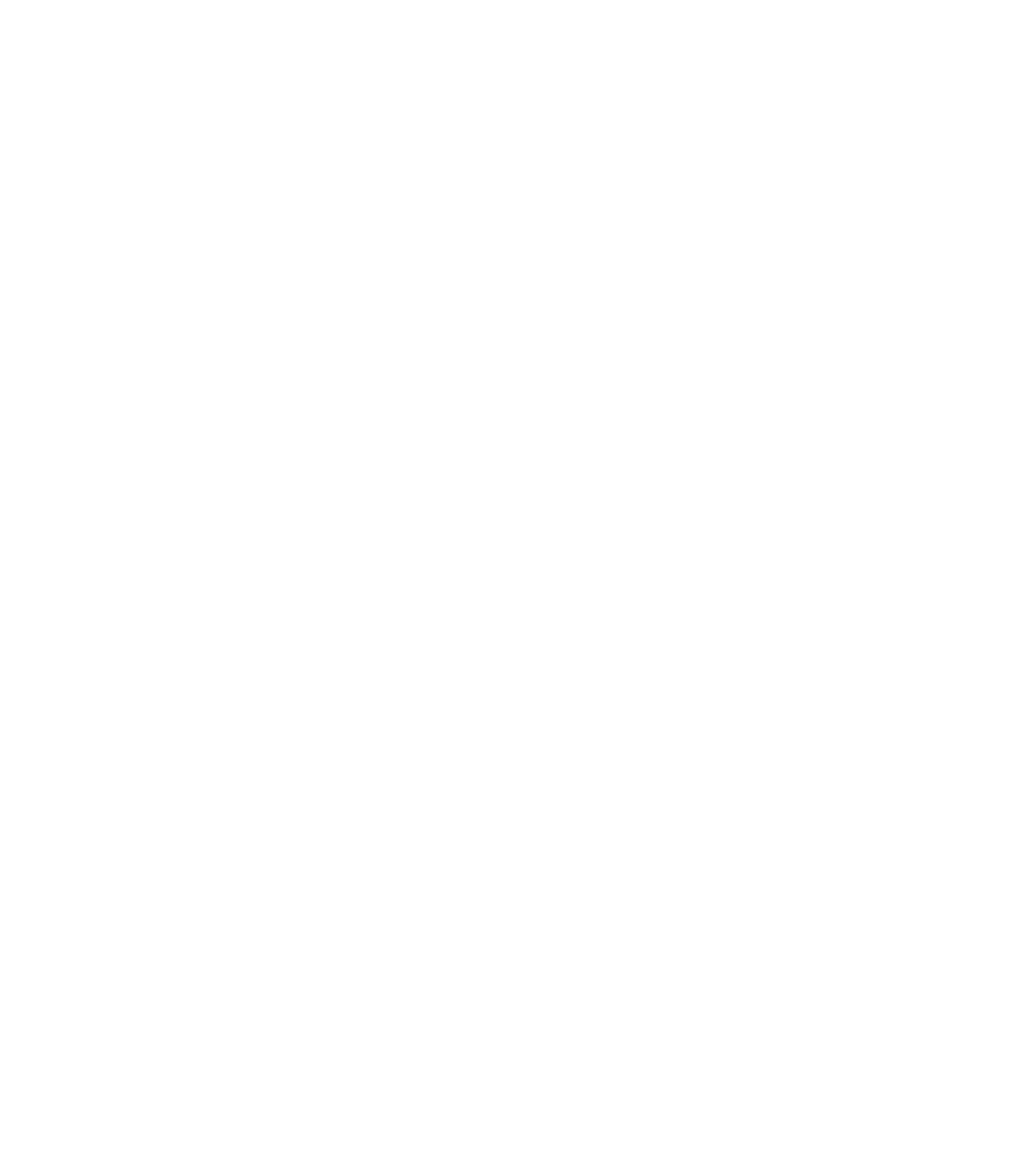
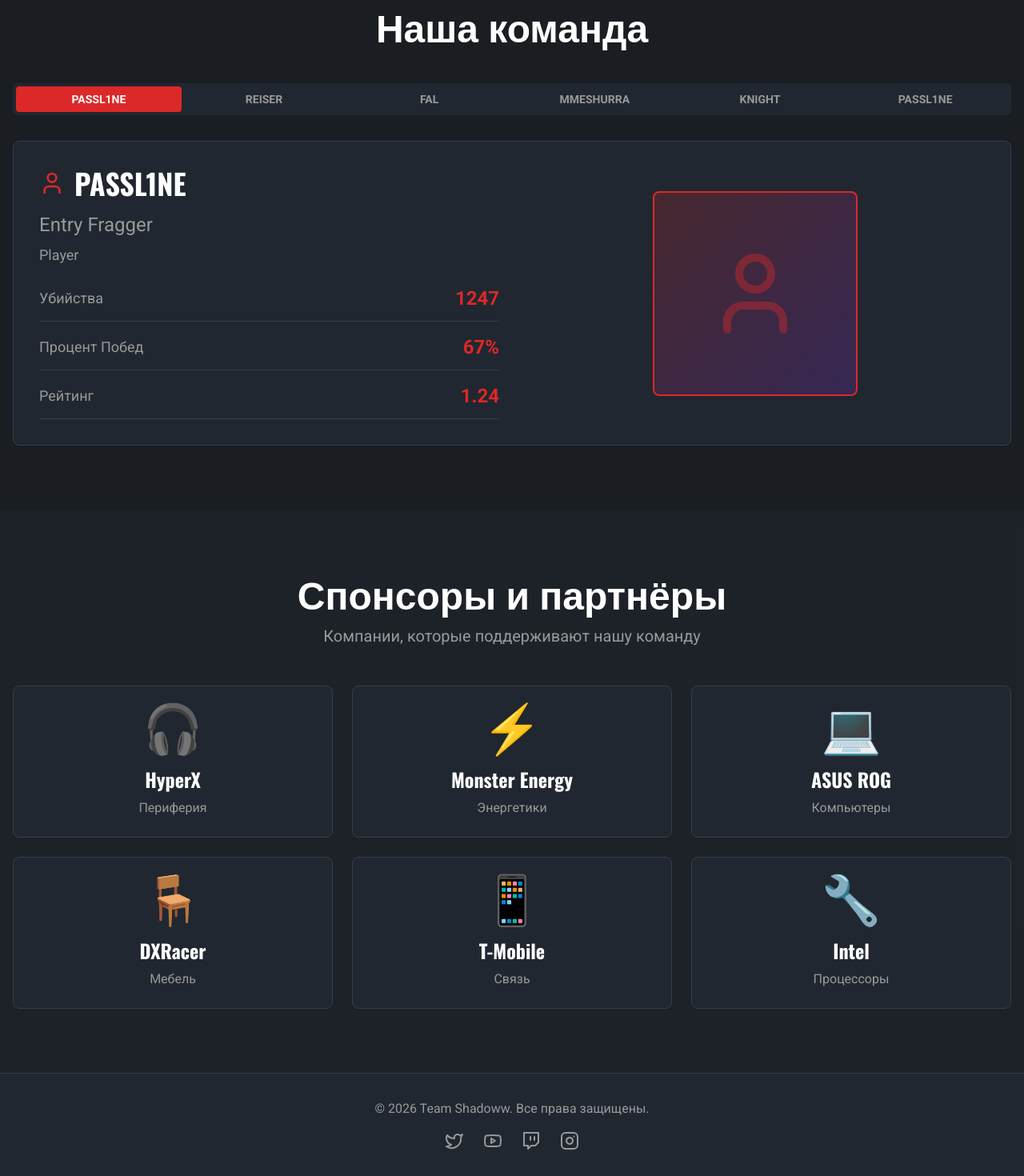
Before and after one commit to pr-poehali-dev/team-shadoww-cyber-esports, a React (Vite) app: page / in a window 1280 px wide. Shown: the part 872-2342 px from the top of the page at 80% size. Before the commit the page ends 800 px from the top, so only its background shows below. Built offline with nearby package versions, Linux system fonts and the light colour scheme.

Commit message:
Инициализация проекта

```diff
--- a/index.html
+++ b/index.html
@@ -23,7 +23,9 @@
     <script src="https://cdn.poehali.dev/intertnal/js/telemetry-min.js"></script>
     <!-- IMPORTANT: DO NOT REMOVE THIS SCRIPT TAG OR THIS COMMENT! -->
 
-</head>
+    <meta name="pp-name" value="team-shadoww-cyber-esports">
+      <script src="https://cdn.poehali.dev/intertnal/js/inspector-min.js"></script>
+  </head>
 
 <body>
 <div id="root"></div>
--- a/src/index.css
+++ b/src/index.css
@@ -1,92 +1,49 @@
+@import url("https://fonts.googleapis.com/css2?family=Oswald:wght@400;600;700&family=Roboto:wght@300;400;500;700&display=swap");
+
 @tailwind base;
 @tailwind components;
 @tailwind utilities;
 
 @layer base {
   :root {
-    --background: 0 0% 100%;
-    --foreground: 222.2 84% 4.9%;
+    --background: 216 15% 12%;
+    --foreground: 0 0% 95%;
 
-    --card: 0 0% 100%;
-    --card-foreground: 222.2 84% 4.9%;
+    --card: 216 18% 16%;
+    --card-foreground: 0 0% 95%;
 
-    --popover: 0 0% 100%;
-    --popover-foreground: 222.2 84% 4.9%;
+    --popover: 216 18% 16%;
+    --popover-foreground: 0 0% 95%;
 
-    --primary: 222.2 47.4% 11.2%;
-    --primary-foreground: 210 40% 98%;
+    --primary: 0 72% 51%;
+    --primary-foreground: 0 0% 100%;
 
-    --secondary: 210 40% 96.1%;
-    --secondary-foreground: 222.2 47.4% 11.2%;
+    --secondary: 271 76% 53%;
+    --secondary-foreground: 0 0% 100%;
 
-    --muted: 210 40% 96.1%;
-    --muted-foreground: 215.4 16.3% 46.9%;
+    --muted: 216 12% 20%;
+    --muted-foreground: 0 0% 60%;
 
-    --accent: 210 40% 96.1%;
-    --accent-foreground: 222.2 47.4% 11.2%;
+    --accent: 0 72% 51%;
+    --accent-foreground: 0 0% 100%;
 
     --destructive: 0 84.2% 60.2%;
-    --destructive-foreground: 210 40% 98%;
+    --destructive-foreground: 0 0% 100%;
 
-    --border: 214.3 31.8% 91.4%;
-    --input: 214.3 31.8% 91.4%;
-    --ring: 222.2 84% 4.9%;
+    --border: 216 12% 25%;
+    --input: 216 12% 25%;
+    --ring: 0 72% 51%;
 
     --radius: 0.5rem;
 
-    --sidebar-background: 0 0% 98%;
-
-    --sidebar-foreground: 240 5.3% 26.1%;
-
-    --sidebar-primary: 240 5.9% 10%;
-
-    --sidebar-primary-foreground: 0 0% 98%;
-
-    --sidebar-accent: 240 4.8% 95.9%;
-
-    --sidebar-accent-foreground: 240 5.9% 10%;
-
-    --sidebar-border: 220 13% 91%;
-
-    --sidebar-ring: 217.2 91.2% 59.8%;
-  }
-
-  .dark {
-    --background: 222.2 84% 4.9%;
-    --foreground: 210 40% 98%;
-
-    --card: 222.2 84% 4.9%;
-    --card-foreground: 210 40% 98%;
-
-    --popover: 222.2 84% 4.9%;
-    --popover-foreground: 210 40% 98%;
-
-    --primary: 210 40% 98%;
-    --primary-foreground: 222.2 47.4% 11.2%;
-
-    --secondary: 217.2 32.6% 17.5%;
-    --secondary-foreground: 210 40% 98%;
-
-    --muted: 217.2 32.6% 17.5%;
-    --muted-foreground: 215 20.2% 65.1%;
-
-    --accent: 217.2 32.6% 17.5%;
-    --accent-foreground: 210 40% 98%;
-
-    --destructive: 0 62.8% 30.6%;
-    --destructive-foreground: 210 40% 98%;
-
-    --border: 217.2 32.6% 17.5%;
-    --input: 217.2 32.6% 17.5%;
-    --ring: 212.7 26.8% 83.9%;
-    --sidebar-background: 240 5.9% 10%;
-    --sidebar-foreground: 240 4.8% 95.9%;
-    --sidebar-primary: 224.3 76.3% 48%;
+    --sidebar-background: 216 18% 14%;
+    --sidebar-foreground: 0 0% 90%;
+    --sidebar-primary: 0 72% 51%;
     --sidebar-primary-foreground: 0 0% 100%;
-    --sidebar-accent: 240 3.7% 15.9%;
-    --sidebar-accent-foreground: 240 4.8% 95.9%;
-    --sidebar-border: 240 3.7% 15.9%;
-    --sidebar-ring: 217.2 91.2% 59.8%;
+    --sidebar-accent: 216 15% 20%;
+    --sidebar-accent-foreground: 0 0% 90%;
+    --sidebar-border: 216 12% 22%;
+    --sidebar-ring: 0 72% 51%;
   }
 }
 
@@ -97,5 +54,15 @@
 
   body {
     @apply bg-background text-foreground;
+    font-family: "Roboto", sans-serif;
+  }
+
+  h1,
+  h2,
+  h3,
+  h4,
+  h5,
+  h6 {
+    font-family: "Oswald", sans-serif;
   }
 }
--- a/src/pages/Index.tsx
+++ b/src/pages/Index.tsx
@@ -1,12 +1,200 @@
-// Update this page (the content is just a fallback if you fail to update the page)
+import { useState } from 'react';
+import { Card, CardContent } from '@/components/ui/card';
+import { Tabs, TabsContent, TabsList, TabsTrigger } from '@/components/ui/tabs';
+import Icon from '@/components/ui/icon';
+
+const players = [
+  {
+    id: 'passl1ne',
+    name: 'PASSL1NE',
+    role: 'Player',
+    position: 'Entry Fragger',
+    stats: { kills: 1247, winRate: '67%', rating: 1.24 }
+  },
+  {
+    id: 'reiser',
+    name: 'REISER',
+    role: 'Player',
+    position: 'AWPer',
+    stats: { kills: 1189, winRate: '65%', rating: 1.21 }
+  },
+  {
+    id: 'fal',
+    name: 'FAL',
+    role: 'Player',
+    position: 'Rifler',
+    stats: { kills: 1156, winRate: '64%', rating: 1.18 }
+  },
+  {
+    id: 'mmeshurra',
+    name: 'MMESHURRA',
+    role: 'Player',
+    position: 'Support',
+    stats: { kills: 1098, winRate: '63%', rating: 1.15 }
+  },
+  {
+    id: 'knight',
+    name: 'KNIGHT',
+    role: 'Player',
+    position: 'IGL',
+    stats: { kills: 1045, winRate: '66%', rating: 1.19 }
+  },
+  {
+    id: 'coach',
+    name: 'PASSL1NE',
+    role: 'Coach',
+    position: 'Head Coach',
+    stats: { tournaments: 24, wins: 16, titles: 3 }
+  }
+];
+
+const sponsors = [
+  { name: 'HyperX', category: 'Периферия', logo: '🎧' },
+  { name: 'Monster Energy', category: 'Энергетики', logo: '⚡' },
+  { name: 'ASUS ROG', category: 'Компьютеры', logo: '💻' },
+  { name: 'DXRacer', category: 'Мебель', logo: '🪑' },
+  { name: 'T-Mobile', category: 'Связь', logo: '📱' },
+  { name: 'Intel', category: 'Процессоры', logo: '🔧' }
+];
 
 const Index = () => {
+  const [activePlayer, setActivePlayer] = useState('passl1ne');
+
   return (
-    <div className="min-h-screen flex items-center justify-center bg-gray-100">
-      <div className="text-center">
-        <h1 className="text-4xl font-bold mb-4 color-black text-black">Добро пожаловать!</h1>
-        <p className="text-xl text-gray-600">тут будет отображаться ваш проект</p>
+    <div className="min-h-screen bg-background text-foreground">
+      <div
+        className="relative w-full h-screen bg-cover bg-center bg-no-repeat"
+        style={{
+          backgroundImage: `linear-gradient(rgba(26, 31, 44, 0.7), rgba(26, 31, 44, 0.9)), url(https://cdn.poehali.dev/projects/b8657ca7-4b9c-4394-acc7-e314e104a82a/files/d4b797a5-3505-47f1-8833-2abf9bab8bef.jpg)`
+        }}
+      >
+        <div className="absolute inset-0 flex flex-col items-center justify-center text-center px-4">
+          <h1 className="text-7xl md:text-9xl font-bold tracking-wider mb-6 animate-fade-in text-white drop-shadow-[0_0_30px_rgba(239,68,68,0.5)]">
+            TEAM SHADOWW
+          </h1>
+          <p className="text-xl md:text-2xl text-muted-foreground mb-8 animate-fade-in" style={{ animationDelay: '0.2s' }}>
+            Легенды киберспорта
+          </p>
+          <div className="flex gap-4 animate-fade-in" style={{ animationDelay: '0.4s' }}>
+            <a
+              href="#roster"
+              className="px-8 py-3 bg-primary text-primary-foreground font-semibold rounded-lg hover:scale-105 transition-transform duration-200"
+            >
+              Состав команды
+            </a>
+            <a
+              href="#sponsors"
+              className="px-8 py-3 bg-secondary text-secondary-foreground font-semibold rounded-lg hover:scale-105 transition-transform duration-200"
+            >
+              Партнёры
+            </a>
+          </div>
+        </div>
       </div>
+
+      <section id="roster" className="py-20 px-4 max-w-7xl mx-auto">
+        <h2 className="text-5xl font-bold text-center mb-12 text-white">Наша команда</h2>
+
+        <Tabs value={activePlayer} onValueChange={setActivePlayer} className="w-full">
+          <TabsList className="grid grid-cols-3 md:grid-cols-6 w-full mb-8 bg-card">
+            {players.map((player) => (
+              <TabsTrigger
+                key={player.id}
+                value={player.id}
+                className="data-[state=active]:bg-primary data-[state=active]:text-primary-foreground font-semibold"
+              >
+                {player.name}
+              </TabsTrigger>
+            ))}
+          </TabsList>
+
+          {players.map((player) => (
+            <TabsContent key={player.id} value={player.id} className="animate-scale-in">
+              <Card className="bg-card border-border">
+                <CardContent className="p-8">
+                  <div className="grid md:grid-cols-2 gap-8">
+                    <div className="flex flex-col justify-center">
+                      <div className="flex items-center gap-3 mb-4">
+                        <Icon name="User" size={32} className="text-primary" />
+                        <h3 className="text-4xl font-bold text-white">{player.name}</h3>
+                      </div>
+                      <p className="text-2xl text-muted-foreground mb-2">{player.position}</p>
+                      <p className="text-lg text-muted-foreground mb-6">{player.role}</p>
+
+                      <div className="space-y-4">
+                        {Object.entries(player.stats).map(([key, value]) => (
+                          <div key={key} className="flex justify-between items-center border-b border-border pb-3">
+                            <span className="text-lg capitalize text-muted-foreground">
+                              {key === 'kills' ? 'Убийства' :
+                               key === 'winRate' ? 'Процент побед' :
+                               key === 'rating' ? 'Рейтинг' :
+                               key === 'tournaments' ? 'Турниры' :
+                               key === 'wins' ? 'Победы' :
+                               key === 'titles' ? 'Титулы' : key}
+                            </span>
+                            <span className="text-2xl font-bold text-primary">{value}</span>
+                          </div>
+                        ))}
+                      </div>
+                    </div>
+
+                    <div className="flex items-center justify-center">
+                      <div className="relative w-64 h-64 rounded-lg bg-gradient-to-br from-primary/20 to-secondary/20 border-2 border-primary flex items-center justify-center">
+                        <Icon name="User" size={120} className="text-primary/40" />
+                      </div>
+                    </div>
+                  </div>
+                </CardContent>
+              </Card>
+            </TabsContent>
+          ))}
+        </Tabs>
+      </section>
+
+      <section id="sponsors" className="py-20 px-4 bg-card/50">
+        <div className="max-w-7xl mx-auto">
+          <h2 className="text-5xl font-bold text-center mb-4 text-white">Спонсоры и партнёры</h2>
+          <p className="text-xl text-center text-muted-foreground mb-12">
+            Компании, которые поддерживают нашу команду
+          </p>
+
+          <div className="grid grid-cols-1 md:grid-cols-2 lg:grid-cols-3 gap-6">
+            {sponsors.map((sponsor, index) => (
+              <Card
+                key={sponsor.name}
+                className="bg-card border-border hover:border-primary transition-all duration-300 hover:scale-105 animate-fade-in"
+                style={{ animationDelay: `${index * 0.1}s` }}
+              >
+                <CardContent className="p-6 text-center">
+                  <div className="text-6xl mb-4">{sponsor.logo}</div>
+                  <h3 className="text-2xl font-bold mb-2 text-white">{sponsor.name}</h3>
+                  <p className="text-muted-foreground">{sponsor.category}</p>
+                </CardContent>
+              </Card>
+            ))}
+          </div>
+        </div>
+      </section>
+
+      <footer className="py-8 px-4 bg-card border-t border-border">
+        <div className="max-w-7xl mx-auto text-center">
+          <p className="text-muted-foreground mb-4">© 2026 Team Shadoww. Все права защищены.</p>
+          <div className="flex justify-center gap-6">
+            <a href="#" className="text-muted-foreground hover:text-primary transition-colors">
+              <Icon name="Twitter" size={24} />
+            </a>
+            <a href="#" className="text-muted-foreground hover:text-primary transition-colors">
+              <Icon name="Youtube" size={24} />
+            </a>
+            <a href="#" className="text-muted-foreground hover:text-primary transition-colors">
+              <Icon name="Twitch" size={24} />
+            </a>
+            <a href="#" className="text-muted-foreground hover:text-primary transition-colors">
+              <Icon name="Instagram" size={24} />
+            </a>
+          </div>
+        </div>
+      </footer>
     </div>
   );
 };
```
Also changed, not shown: tailwind.config.ts (+12 -2 lines).
